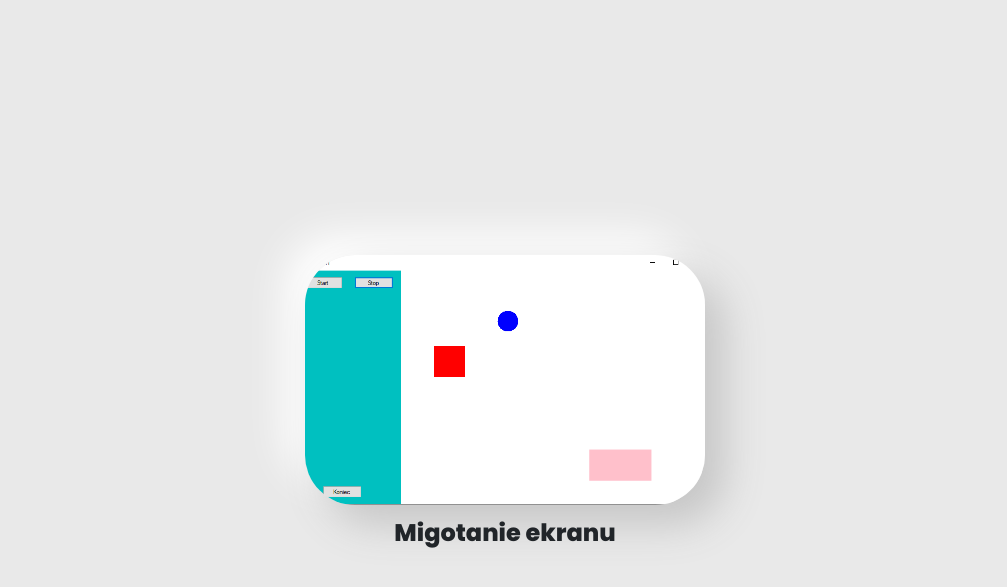
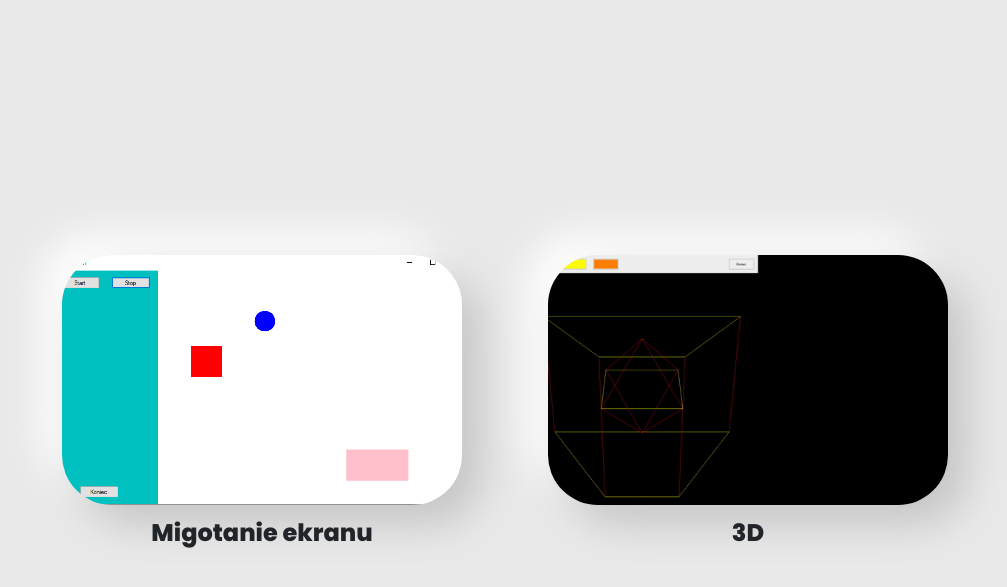
Before and after one commit to zimnykisiel/Strona-Projekty, a plain HTML site: page srodowiska/index.html in a window 1280 px wide. Shown: the part 545-1132 px from the top of the page, without its empty margins (135-1142 px from the left). Drawn offline with nearby package versions, Linux system fonts and the light colour scheme.

Commit message:
Add files via upload

```diff
--- a/srodowiska/index.html
+++ b/srodowiska/index.html
@@ -39,6 +39,14 @@
                 </div>
                 <p class="offer-name">Migotanie ekranu</p>
               </div>
+              <div class="offer-box">
+                <div class="offer">
+                  <a href="./projekty/3D/3D.html">
+                    <img src="./projekty/3D/1.gif" class="offer-img" alt="" />
+                  </a>
+                </div>
+                <p class="offer-name">3D</p>
+              </div>
             </div>
           </div>
         </div>
```
